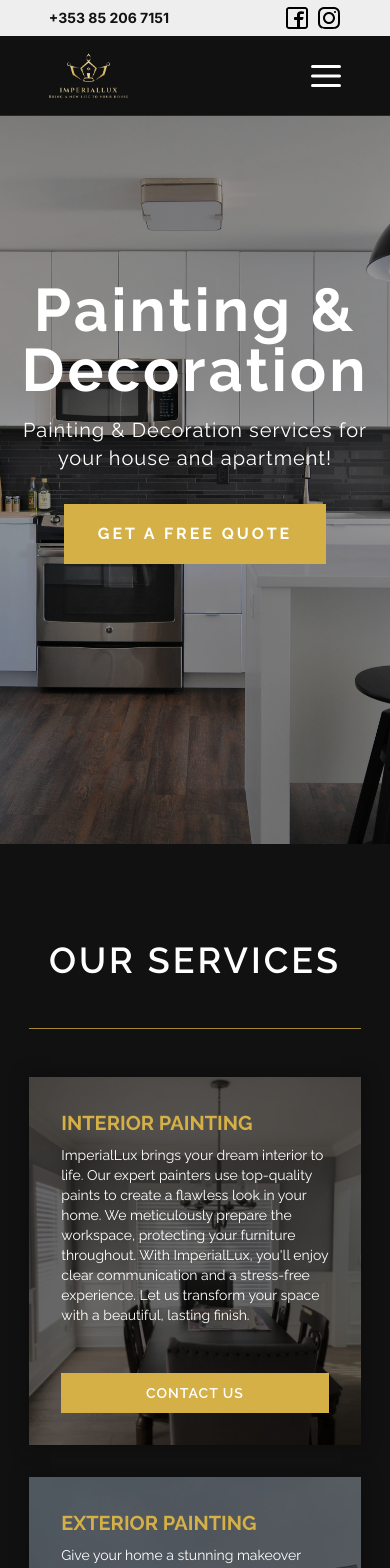
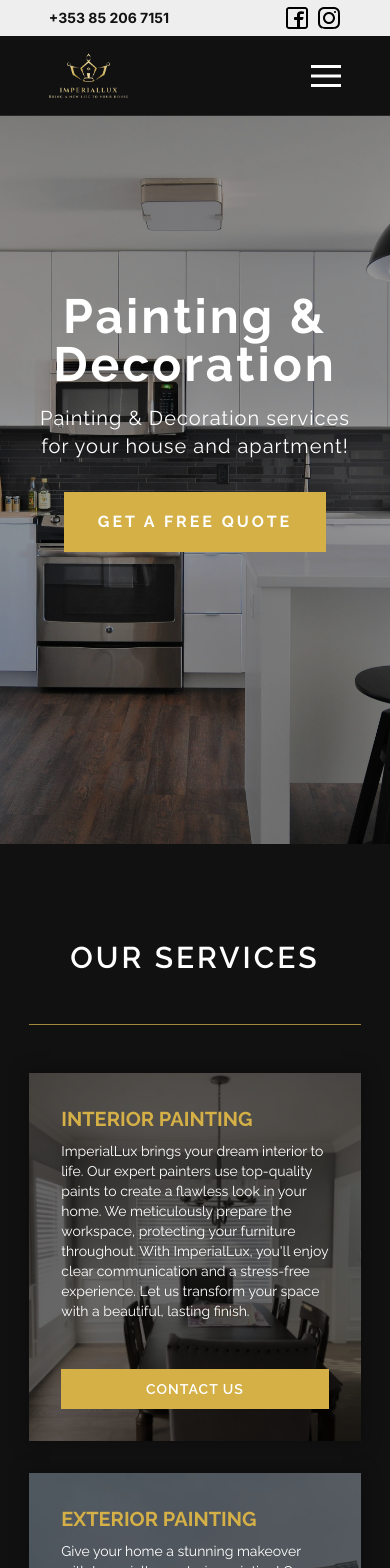
Before and after one commit to poofy25/imperial-lux, a Next.js app: page / in a window 390 px wide. Shown: the top 1568 px of the page. Built offline with nearby package versions, Linux system fonts and the light colour scheme.

Commit message:
mobile responsive

```diff
--- a/src/app/globals.css
+++ b/src/app/globals.css
@@ -16,9 +16,16 @@ label {
 }
 
 input {
-  @apply p-3 px-4 w-full md:w-[500px] bg-transparent border-2 border-solid border-complimentary
+  @apply p-3 px-4 w-full md:w-[500px] bg-transparent border-2 border-solid border-complimentary rounded-none
 }
 
 textarea {
-  @apply p-3 px-4 h-[200px] w-full md:w-[500px] bg-transparent border-2 border-solid border-complimentary resize-none
+  @apply p-3 px-4 h-[200px] w-full md:w-[500px] bg-transparent border-2 border-solid border-complimentary rounded-none resize-none
 }
+
+h2 {
+  @apply !text-3xl md:!text-4xl
+}
+h1 {
+  @apply !text-5xl md:!text-7xl
+}
--- a/src/components/Navbar/NavBar.jsx
+++ b/src/components/Navbar/NavBar.jsx
@@ -50,14 +50,14 @@ export default function NavBar () {
                     className="relative w-[30px] h-[22px] p-0 bg-transparent hover:bg-transparent">
 
 
-                        <div className={`w-full h-[3px] absolute top-0 left-0 bg-white rounded transition-all
+                        <div className={`w-full h-[3px] absolute top-0 left-0 bg-white transition-all
                         ${isMenuOpen ? "rotate-45 translate-y-[10px]" : ""}
                         `}></div>
-                        <div className={`w-full h-[3px] absolute left-0 translate-y-[-50%] bg-white rounded transition-all
+                        <div className={`w-full h-[3px] absolute left-0 translate-y-[-50%] bg-white transition-all
                         ${isMenuOpen ? "translate-x-[100px]" : ""}
 
                         `}></div>
-                        <div className={`w-full h-[3px] absolute bottom-0 left-0 bg-white rounded transition-all
+                        <div className={`w-full h-[3px] absolute bottom-0 left-0 bg-white transition-all
                         ${isMenuOpen ? "-rotate-45 translate-y-[-9px]" : ""}
                         `}></div>
                     </button>
```
